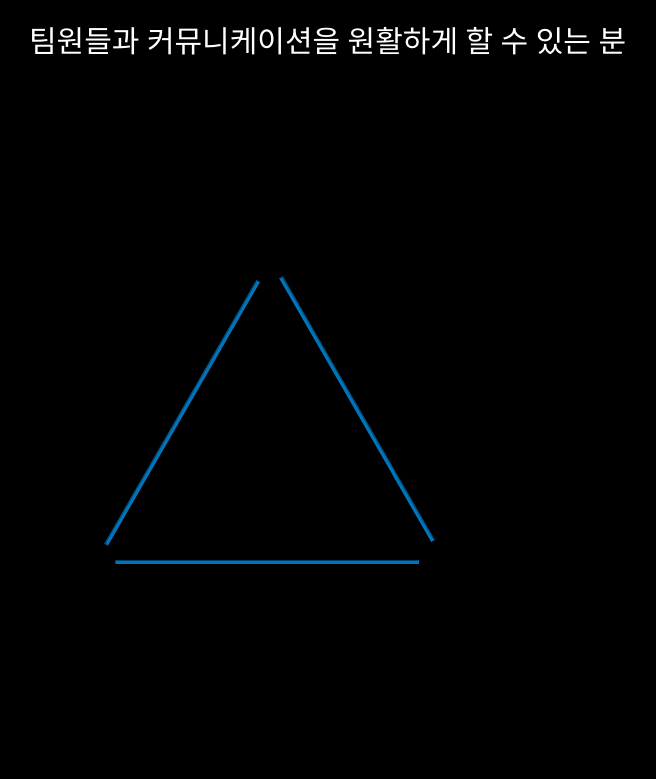
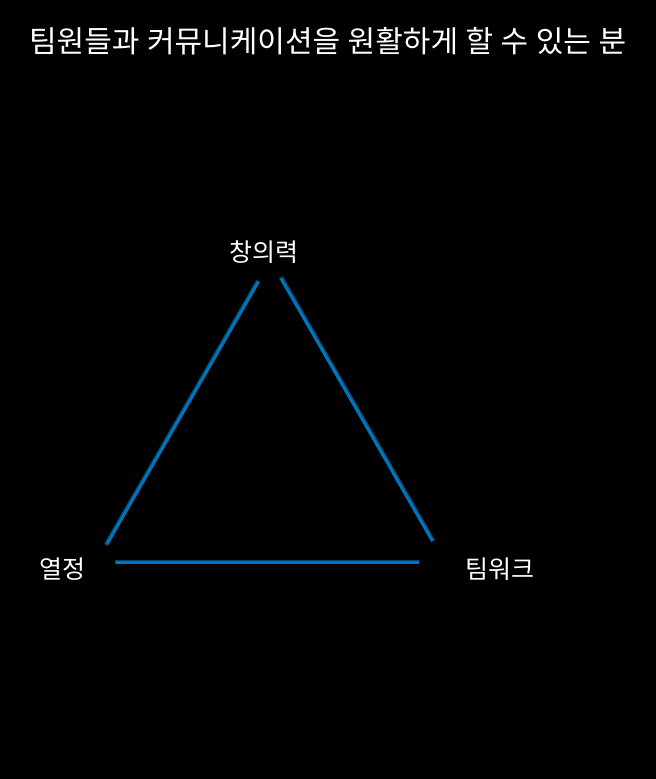
Before and after one commit to myeongjunkim/Pretty-Lion, a Django app: template PrettyLion/mainboard/templates/index.html in a window 1280 px wide. Shown: the part 907-1686 px from the top of the page, without its empty margins (371-1027 px from the left). Run offline with Django 4.2, Linux system fonts and the light colour scheme; the template is opened without the code that fills it, so the values that code supplies are empty.

Commit message:
feat:add text in triangle section

```diff
--- a/PrettyLion/mainboard/static/css/index.css
+++ b/PrettyLion/mainboard/static/css/index.css
@@ -120,6 +120,25 @@ hr{
     margin-top: 145px;
     margin-left: 85px;
 }
+.talent-text--top{
+    position: absolute;
+    left: 600px;
+    margin-top: -175px;
+    font-size: 25px;
+    text-align: center;
+}
+.talent-text--left{
+    position: absolute;
+    font-size: 25px;
+    margin-top: -15px;
+    left: 410px;
+}
+.talent-text--right{
+    position: absolute;
+    font-size: 25px;
+    margin-top: -15px;
+    right: 375px;
+}
 
 @keyframes slide-left--top{
     from{
--- a/PrettyLion/mainboard/templates/index.html
+++ b/PrettyLion/mainboard/templates/index.html
@@ -41,11 +41,12 @@
 <br><br><br><br><br>
 <section>
     <div class="triangle-section">
+        <div class="talent-text--top">창의력</div>
         <div class="triangle-line--left"><hr></div>
         <div class="triangle-line--right"><hr></div>
         <div class="triangle-line--bottom"><hr></div>
-
-        <div class="talent-text--top"></div>
+        <div class="talent-text--left">열정</div>
+        <div class="talent-text--right">팀워크</div>
     </div>
 </section>
 {% endblock %}
```
